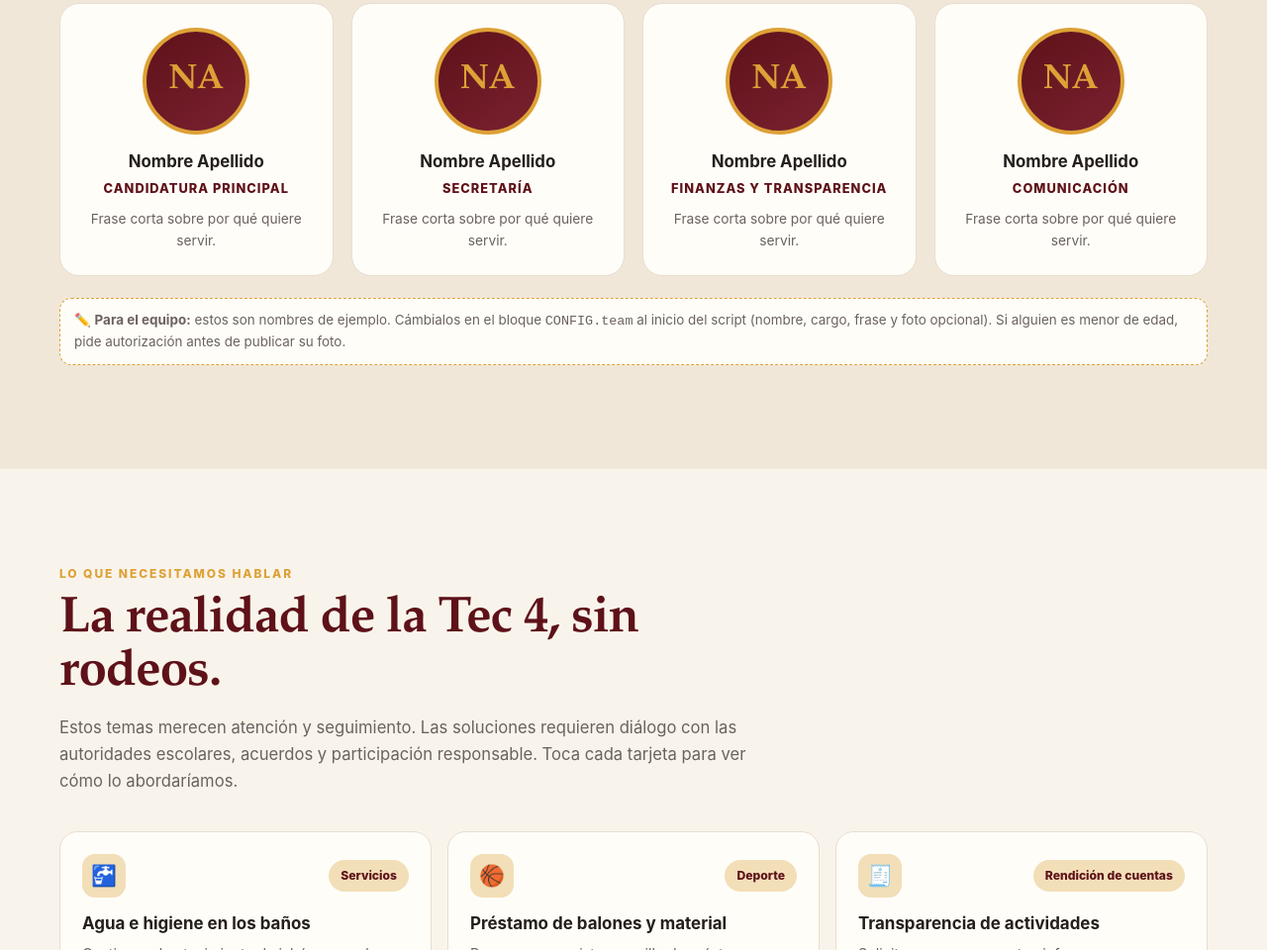
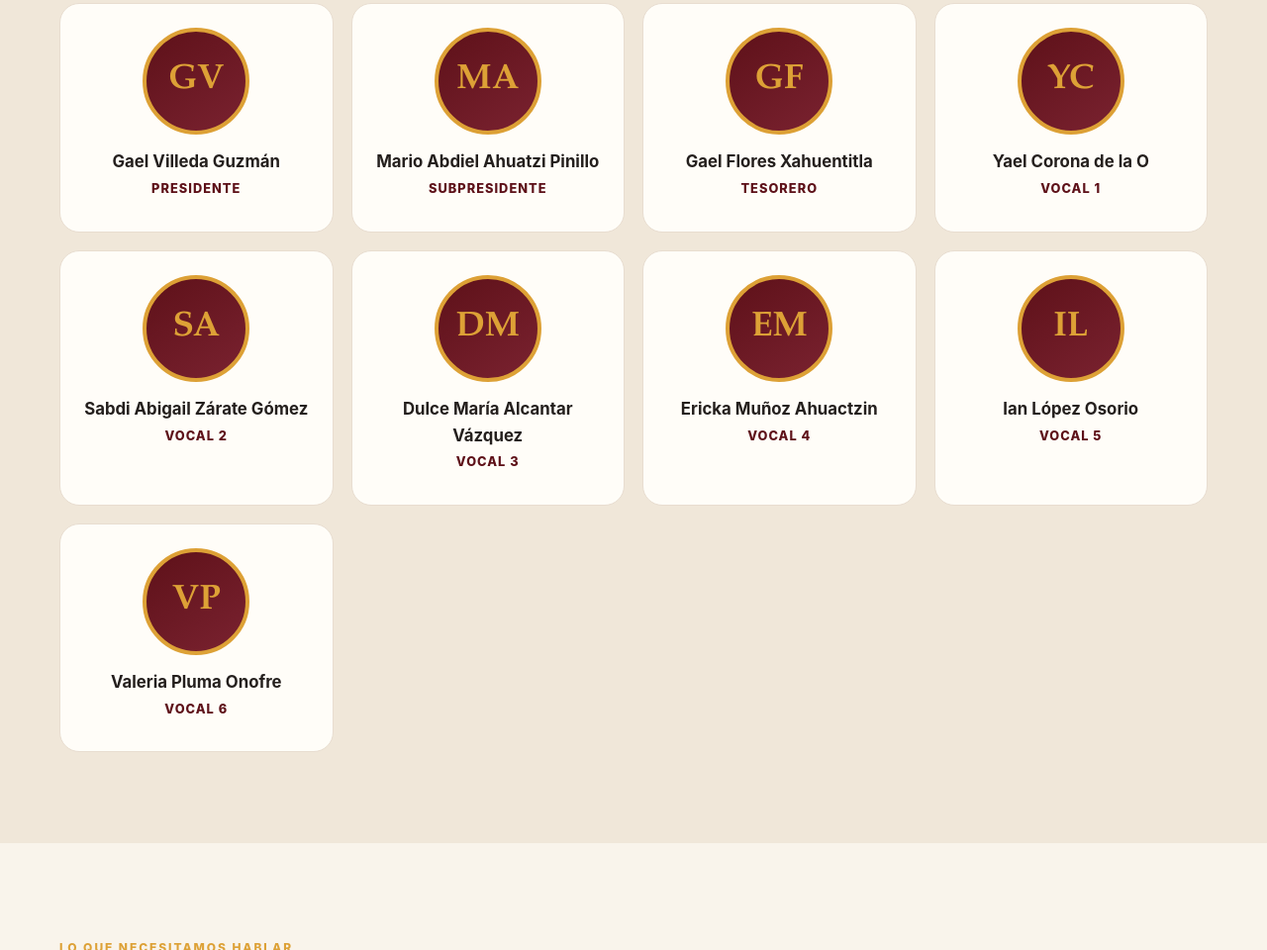
Before and after one commit to galiciasanchezurielcetis132-create/elite-estudiantil, a plain HTML site: page index.html in a window 1280 px wide. Shown: the part 1991-2951 px from the top of the page at 99% size. Drawn offline with Linux system fonts and the light colour scheme.

Commit message:
prototipo 2

```diff
--- a/index.html
+++ b/index.html
@@ -566,13 +566,18 @@ const CONFIG = {
   whatsappShareText: "Conoce a Élite Estudiantil: escuchar, proponer y cumplir 💛 ",
   siteUrl: "",        // si lo dejas vacío usa la dirección actual
 
-  // ---- Equipo (cambia los nombres de ejemplo) ----
-  teamIsPlaceholder: true,
+  // ---- Equipo ----
+  teamIsPlaceholder: false,
   team: [
-    { name: "Nombre Apellido", role: "Candidatura principal", bio: "Frase corta sobre por qué quiere servir.", photo: "" },
-    { name: "Nombre Apellido", role: "Secretaría", bio: "Frase corta sobre por qué quiere servir.", photo: "" },
-    { name: "Nombre Apellido", role: "Finanzas y transparencia", bio: "Frase corta sobre por qué quiere servir.", photo: "" },
-    { name: "Nombre Apellido", role: "Comunicación", bio: "Frase corta sobre por qué quiere servir.", photo: "" }
+    { name: "Gael Villeda Guzmán", role: "Presidente", bio: "", photo: "" },
+    { name: "Mario Abdiel Ahuatzi Pinillo", role: "Subpresidente", bio: "", photo: "" },
+    { name: "Gael Flores Xahuentitla", role: "Tesorero", bio: "", photo: "" },
+    { name: "Yael Corona de la O", role: "Vocal 1", bio: "", photo: "" },
+    { name: "Sabdi Abigail Zárate Gómez", role: "Vocal 2", bio: "", photo: "" },
+    { name: "Dulce María Alcantar Vázquez", role: "Vocal 3", bio: "", photo: "" },
+    { name: "Ericka Muñoz Ahuactzin", role: "Vocal 4", bio: "", photo: "" },
+    { name: "Ian López Osorio", role: "Vocal 5", bio: "", photo: "" },
+    { name: "Valeria Pluma Onofre", role: "Vocal 6", bio: "", photo: "" }
   ],
 
   // ---- Calendario (fechas de ejemplo: cámbialas) ----
```
